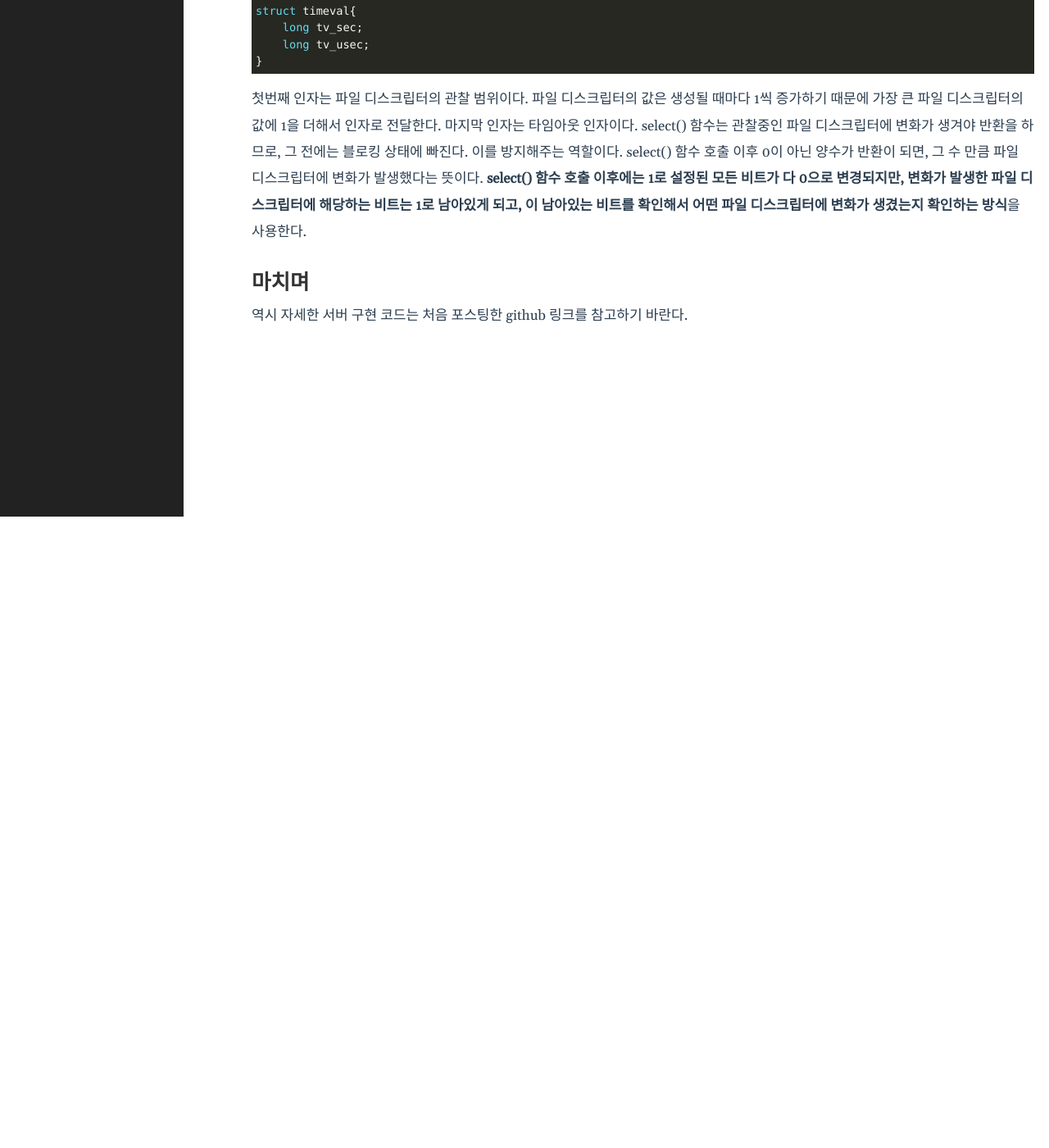
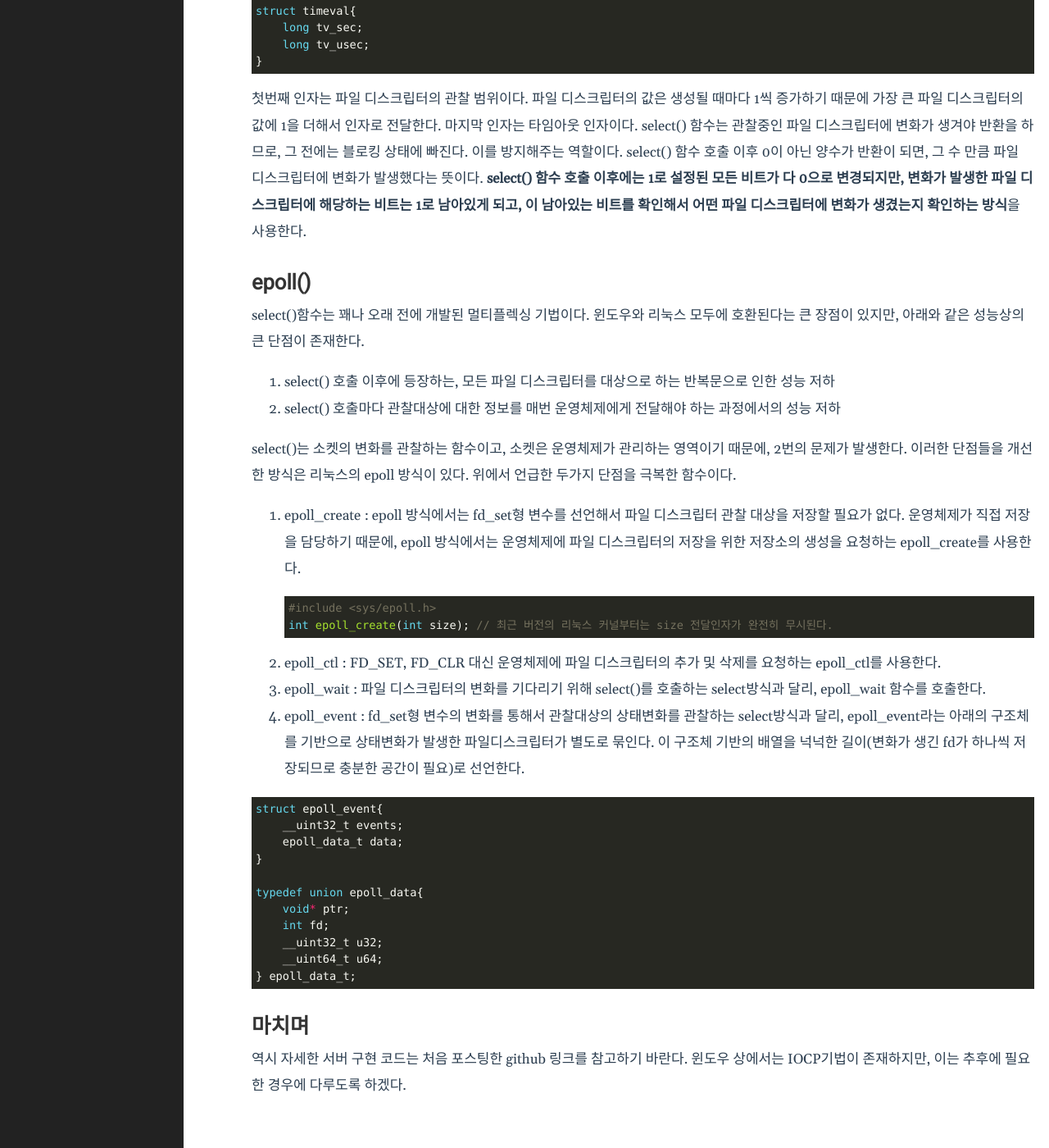
Before and after one commit to Herrtane/Herrtane.github.io, a Jekyll site: the page built from _posts/2021-10-02-TCP_IP_Socket-10.markdown, in a window 1280 px wide and 1400 px high, scrolled down 780 px. Shown: the whole window at 82% size. Built offline with Jekyll 4.4.1, drawn with Linux system fonts in a browser that asks for light colours; comment, search, counter and statistics services are not loaded; before the commit the page ends 1410 px from its top, so only the background shows below that.

Commit message:
Post TCP/IP

````diff
--- a/_posts/2021-10-02-TCP_IP_Socket-10.markdown
+++ b/_posts/2021-10-02-TCP_IP_Socket-10.markdown
@@ -38,6 +38,39 @@ struct timeval{
 
 첫번째 인자는 파일 디스크립터의 관찰 범위이다. 파일 디스크립터의 값은 생성될 때마다 1씩 증가하기 때문에 가장 큰 파일 디스크립터의 값에 1을 더해서 인자로 전달한다. 마지막 인자는 타임아웃 인자이다. select() 함수는 관찰중인 파일 디스크립터에 변화가 생겨야 반환을 하므로, 그 전에는 블로킹 상태에 빠진다. 이를 방지해주는 역할이다. select() 함수 호출 이후 0이 아닌 양수가 반환이 되면, 그 수 만큼 파일 디스크립터에 변화가 발생했다는 뜻이다. **select() 함수 호출 이후에는 1로 설정된 모든 비트가 다 0으로 변경되지만, 변화가 발생한 파일 디스크립터에 해당하는 비트는 1로 남아있게 되고, 이 남아있는 비트를 확인해서 어떤 파일 디스크립터에 변화가 생겼는지 확인하는 방식**을 사용한다.
 
+## epoll()
+
+select()함수는 꽤나 오래 전에 개발된 멀티플렉싱 기법이다. 윈도우와 리눅스 모두에 호환된다는 큰 장점이 있지만, 아래와 같은 성능상의 큰 단점이 존재한다.
+
+1. select() 호출 이후에 등장하는, 모든 파일 디스크립터를 대상으로 하는 반복문으로 인한 성능 저하
+2. select() 호출마다 관찰대상에 대한 정보를 매번 운영체제에게 전달해야 하는 과정에서의 성능 저하
+
+select()는 소켓의 변화를 관찰하는 함수이고, 소켓은 운영체제가 관리하는 영역이기 때문에, 2번의 문제가 발생한다. 이러한 단점들을 개선한 방식은 리눅스의 epoll 방식이 있다. 위에서 언급한 두가지 단점을 극복한 함수이다.
+
+1. epoll_create : epoll 방식에서는 fd_set형 변수를 선언해서 파일 디스크립터 관찰 대상을 저장할 필요가 없다. 운영체제가 직접 저장을 담당하기 때문에, epoll 방식에서는 운영체제에 파일 디스크립터의 저장을 위한 저장소의 생성을 요청하는 epoll_create를 사용한다.
+```c
+#include <sys/epoll.h>
+int epoll_create(int size); // 최근 버전의 리눅스 커널부터는 size 전달인자가 완전히 무시된다.
+```
+2. epoll_ctl : FD_SET, FD_CLR 대신 운영체제에 파일 디스크립터의 추가 및 삭제를 요청하는 epoll_ctl를 사용한다.
+3. epoll_wait : 파일 디스크립터의 변화를 기다리기 위해 select()를 호출하는 select방식과 달리, epoll_wait 함수를 호출한다.
+4. epoll_event : fd_set형 변수의 변화를 통해서 관찰대상의 상태변화를 관찰하는 select방식과 달리, epoll_event라는 아래의 구조체를 기반으로 상태변화가 발생한 파일디스크립터가 별도로 묶인다. 이 구조체 기반의 배열을 넉넉한 길이(변화가 생긴 fd가 하나씩 저장되므로 충분한 공간이 필요)로 선언한다.
+
+```c
+struct epoll_event{
+    __uint32_t events;
+    epoll_data_t data;
+}
+
+typedef union epoll_data{
+    void* ptr;
+    int fd;
+    __uint32_t u32;
+    __uint64_t u64;
+} epoll_data_t;
+```
+
 ## 마치며
 
 역시 자세한 서버 구현 코드는 처음 포스팅한 github 링크를 참고하기 바란다.
+윈도우 상에서는 IOCP기법이 존재하지만, 이는 추후에 필요한 경우에 다루도록 하겠다.
````
